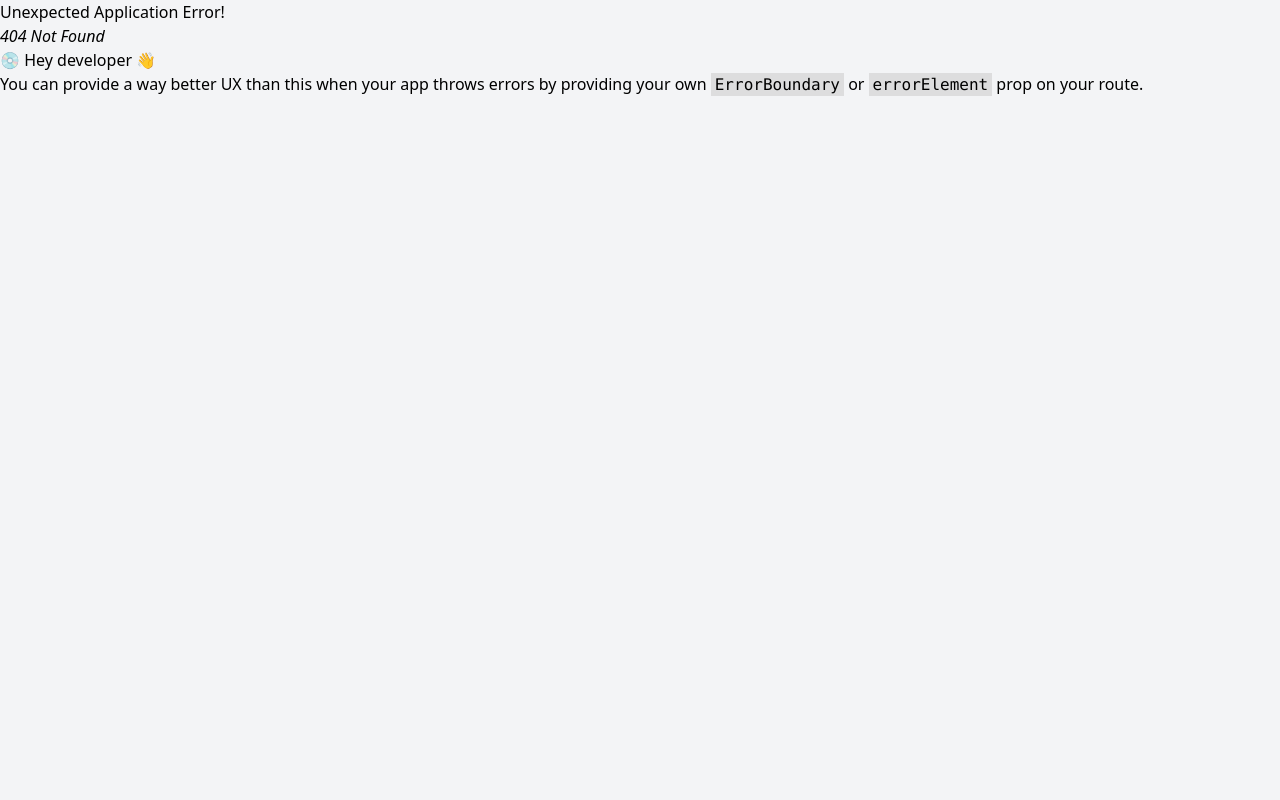
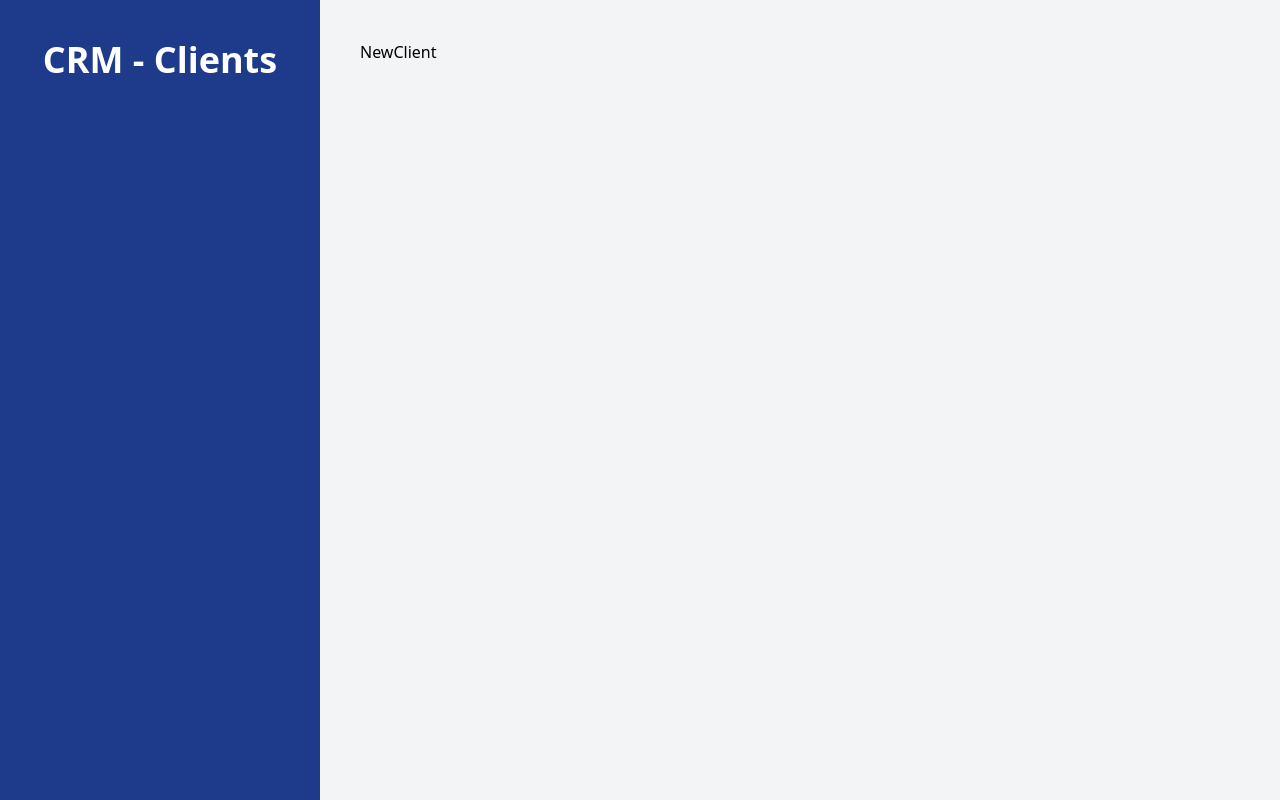
Before and after one commit to RaulSanchezzt/projects, a React (Vite) app in the folder WebDev/Udemy - React Bootcamp/crm-react/: page /clients/new in a window 1280 px wide. Before the commit this address had no page. Built offline with nearby package versions, Linux system fonts and the light colour scheme.

Commit message:
🤡 Update components & pages

```diff
--- /dev/null
+++ b/WebDev/Udemy - React Bootcamp/crm-react/src/components/Layout.jsx
@@ -0,0 +1,18 @@
+import { Outlet } from "react-router-dom";
+
+const Layout = () => {
+  return (
+    <div className="md:flex md:min-h-screen">
+      <aside className="md:w-1/4 bg-blue-900 px-5 py-10">
+        <h2 className="text-4xl font-black text-center text-white">
+          CRM - Clients
+        </h2>
+      </aside>
+      <main className="md:w-3/4 p-10 md:h-screen overflow-scroll">
+        <Outlet />
+      </main>
+    </div>
+  );
+};
+
+export default Layout;
--- a/WebDev/Udemy - React Bootcamp/crm-react/src/main.jsx
+++ b/WebDev/Udemy - React Bootcamp/crm-react/src/main.jsx
@@ -1,17 +1,30 @@
-import React from 'react'
-import ReactDOM from 'react-dom/client'
-import './index.css'
-import { createBrowserRouter, RouterProvider } from 'react-router-dom'
+import React from "react";
+import ReactDOM from "react-dom/client";
+import "./index.css";
+import { createBrowserRouter, RouterProvider } from "react-router-dom";
+import Layout from "./components/Layout";
+import NewClient from "./pages/NewClient";
+import Index from "./pages/Index";
 
 const router = createBrowserRouter([
   {
-    path: '/',
-    element: <h1>Start</h1>
-  }
-])
+    path: "/",
+    element: <Layout />,
+    children: [
+      {
+        index: true,
+        element: <Index />,
+      },
+      {
+        path: "/clients/new",
+        element: <NewClient />,
+      },
+    ],
+  },
+]);
 
-ReactDOM.createRoot(document.getElementById('root')).render(
+ReactDOM.createRoot(document.getElementById("root")).render(
   <React.StrictMode>
-    <RouterProvider router={router}/>
-  </React.StrictMode>,
-)
+    <RouterProvider router={router} />
+  </React.StrictMode>
+);
--- /dev/null
+++ b/WebDev/Udemy - React Bootcamp/crm-react/src/pages/Index.jsx
@@ -0,0 +1,9 @@
+import React from 'react'
+
+const Index = () => {
+  return (
+    <div>Index</div>
+  )
+}
+
+export default Index
--- /dev/null
+++ b/WebDev/Udemy - React Bootcamp/crm-react/src/pages/NewClient.jsx
@@ -0,0 +1,7 @@
+function NewClient() {
+  return (
+    <div>NewClient</div>
+  )
+}
+
+export default NewClient
```
